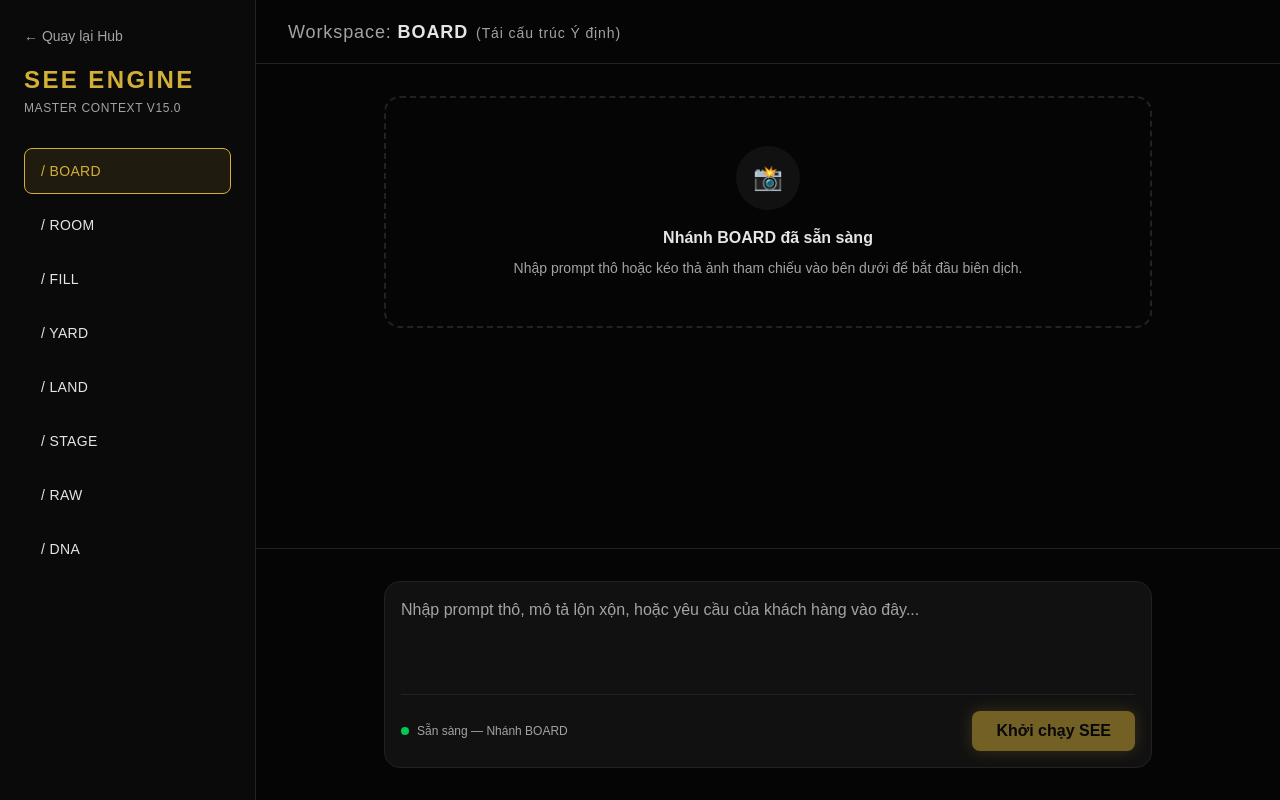
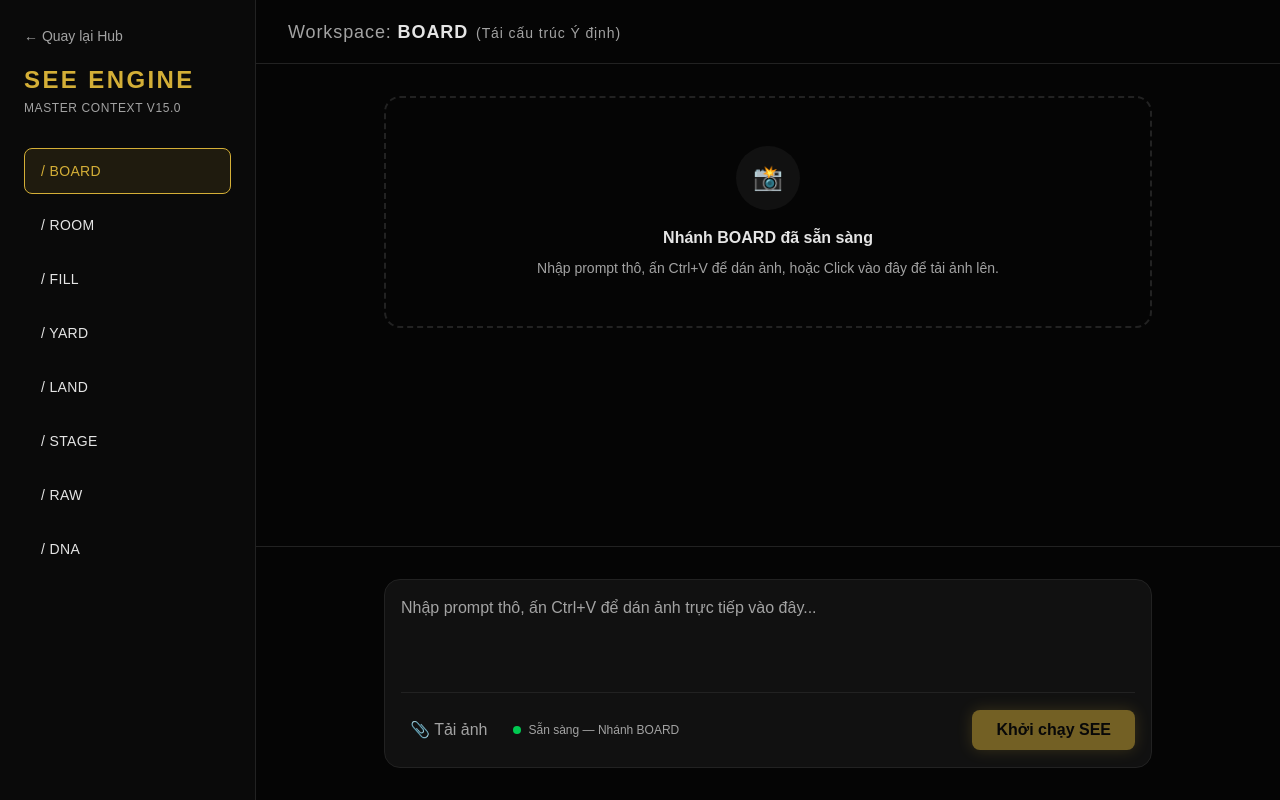
Before and after one commit to nktuanbasic/bigdream-web, a Next.js app: page /see in a window 1280 px wide. Built offline with nearby package versions, Linux system fonts and the light colour scheme.

Commit message:
Feature: Support image upload/paste and fix model name

```diff
--- a/src/app/api/chat/route.ts
+++ b/src/app/api/chat/route.ts
@@ -47,10 +47,20 @@ export async function POST(req: NextRequest) {
     try {
       const google = createGoogleGenerativeAI({ apiKey: keys[i] });
 
+      // Nếu có ảnh, ta phải dùng cấu trúc messages array
+      const imageBase64: string = body.image || '';
+
+      const messagesContent: Array<{ type: 'text' | 'image'; text?: string; image?: string }> = [
+        { type: 'text', text: userMessage }
+      ];
+      if (imageBase64) {
+        messagesContent.push({ type: 'image', image: imageBase64 });
+      }
+
       const result = await generateText({
-        model: google('models/gemini-1.5-flash'),
+        model: google('gemini-1.5-flash'), // Sửa cú pháp model chuẩn
         system: systemPrompt,
-        prompt: userMessage,
+        messages: [{ role: 'user', content: messagesContent }],
         temperature: 0.7,
       });
 
--- a/src/app/see/page.tsx
+++ b/src/app/see/page.tsx
@@ -7,6 +7,7 @@ interface ChatMessage {
   id: string;
   role: 'user' | 'assistant';
   content: string;
+  image?: string | null;
 }
 
 const BRANCHES = [
@@ -25,23 +26,29 @@ export default function SeeWorkspace() {
   const [input, setInput] = useState('');
   const [isLoading, setIsLoading] = useState(false);
   const [activeBranch, setActiveBranch] = useState('BOARD');
+  const [selectedImage, setSelectedImage] = useState<string | null>(null);
 
   const activeInfo = BRANCHES.find(b => b.key === activeBranch);
 
-  async function handleSubmit(e: React.FormEvent) {
-    e.preventDefault();
-    if (!input.trim() || isLoading) return;
+  async function handleSubmit(e?: React.FormEvent) {
+    if (e) e.preventDefault();
+    if ((!input.trim() && !selectedImage) || isLoading) return;
 
-    const userMsg: ChatMessage = { id: Date.now().toString(), role: 'user', content: input };
+    const userMsg: ChatMessage = { id: Date.now().toString(), role: 'user', content: input, image: selectedImage };
     setMessages(prev => [...prev, userMsg]);
+
+    const payloadInput = input;
+    const payloadImage = selectedImage;
+
     setInput('');
+    setSelectedImage(null);
     setIsLoading(true);
 
     try {
       const res = await fetch('/api/chat', {
         method: 'POST',
         headers: { 'Content-Type': 'application/json' },
-        body: JSON.stringify({ message: input, branch: activeBranch }),
+        body: JSON.stringify({ message: payloadInput, branch: activeBranch, image: payloadImage }),
       });
       const data = await res.json();
       const aiMsg: ChatMessage = {
@@ -57,9 +64,37 @@ export default function SeeWorkspace() {
     }
   }
 
+  // Xử lý Ctrl+V dán ảnh
+  function handlePaste(e: React.ClipboardEvent<HTMLTextAreaElement>) {
+    const items = e.clipboardData?.items;
+    if (!items) return;
+
+    for (let i = 0; i < items.length; i++) {
+      if (items[i].type.indexOf('image') !== -1) {
+        const file = items[i].getAsFile();
+        if (file) {
+          const reader = new FileReader();
+          reader.onload = (event) => setSelectedImage(event.target?.result as string);
+          reader.readAsDataURL(file);
+        }
+      }
+    }
+  }
+
+  // Xử lý nút chọn ảnh
+  function handleImageUpload(e: React.ChangeEvent<HTMLInputElement>) {
+    const file = e.target.files?.[0];
+    if (file) {
+      const reader = new FileReader();
+      reader.onload = (event) => setSelectedImage(event.target?.result as string);
+      reader.readAsDataURL(file);
+    }
+  }
+
   function handleBranchSwitch(key: string) {
     setActiveBranch(key);
     setMessages([]);
+    setSelectedImage(null);
   }
 
   return (
@@ -105,12 +140,15 @@ export default function SeeWorkspace() {
         <div className="flex-1 p-8 overflow-y-auto">
           <div className="max-w-3xl mx-auto space-y-6">
             {messages.length === 0 ? (
-              <div className="border-2 border-dashed border-[var(--color-border)] rounded-2xl p-12 flex flex-col items-center justify-center text-center hover:border-[var(--color-gold-base)] transition-colors cursor-pointer group">
+              <div
+                className="border-2 border-dashed border-[var(--color-border)] rounded-2xl p-12 flex flex-col items-center justify-center text-center hover:border-[var(--color-gold-base)] transition-colors cursor-pointer group"
+                onClick={() => document.getElementById('file-upload')?.click()}
+              >
                 <div className="w-16 h-16 rounded-full bg-[var(--color-surface)] flex items-center justify-center mb-4 group-hover:glow-gold transition-all">
                   <span className="text-2xl">📸</span>
                 </div>
                 <h3 className="text-[var(--foreground)] font-bold mb-2">Nhánh {activeBranch} đã sẵn sàng</h3>
-                <p className="text-[var(--color-muted)] text-sm">Nhập prompt thô hoặc kéo thả ảnh tham chiếu vào bên dưới để bắt đầu biên dịch.</p>
+                <p className="text-[var(--color-muted)] text-sm">Nhập prompt thô, ấn Ctrl+V để dán ảnh, hoặc Click vào đây để tải ảnh lên.</p>
               </div>
             ) : (
               messages.map(m => (
@@ -118,6 +156,12 @@ export default function SeeWorkspace() {
                   <span className={`text-xs font-bold uppercase tracking-widest mb-3 block ${m.role === 'user' ? 'text-[var(--color-muted)]' : 'text-[var(--color-gold-base)]'}`}>
                     {m.role === 'user' ? 'Client Request' : `SEE Master / ${activeBranch}`}
                   </span>
+                  {m.image && (
+                    <div className="mb-4">
+                      {/* eslint-disable-next-line @next/next/no-img-element */}
+                      <img src={m.image} alt="Reference" className="max-h-64 rounded-xl border border-[var(--color-border)] object-contain" />
+                    </div>
+                  )}
                   <div className="whitespace-pre-wrap text-[15px] leading-relaxed">
                     {m.content}
                   </div>
@@ -136,23 +180,49 @@ export default function SeeWorkspace() {
 
         {/* Input */}
         <div className="p-8 border-t border-[var(--color-border)] bg-[var(--background)] shrink-0">
-          <form onSubmit={handleSubmit} className="max-w-3xl mx-auto">
+          <form onSubmit={handleSubmit} className="max-w-3xl mx-auto relative">
+            {selectedImage && (
+              <div className="absolute bottom-full left-0 mb-4 p-2 bg-[var(--color-surface)] border border-[var(--color-border)] rounded-xl shadow-lg flex items-start gap-2">
+                {/* eslint-disable-next-line @next/next/no-img-element */}
+                <img src={selectedImage} alt="Preview" className="h-20 w-auto rounded border border-[var(--color-border)] object-cover" />
+                <button
+                  type="button"
+                  onClick={() => setSelectedImage(null)}
+                  className="bg-red-500/10 text-red-500 hover:bg-red-500 hover:text-white rounded-full w-6 h-6 flex items-center justify-center transition-colors"
+                >
+                  ✕
+                </button>
+              </div>
+            )}
             <div className="bg-[var(--color-surface)] border border-[var(--color-border)] rounded-2xl p-4 flex flex-col focus-within:border-[var(--color-gold-base)] transition-colors">
               <textarea
                 value={input}
                 onChange={e => setInput(e.target.value)}
+                onPaste={handlePaste}
+                onKeyDown={(e) => {
+                  if (e.key === 'Enter' && !e.shiftKey) {
+                    e.preventDefault();
+                    handleSubmit();
+                  }
+                }}
                 className="w-full bg-transparent border-none outline-none resize-none text-[var(--foreground)] placeholder-[var(--color-muted)] min-h-[80px]"
-                placeholder="Nhập prompt thô, mô tả lộn xộn, hoặc yêu cầu của khách hàng vào đây..."
+                placeholder="Nhập prompt thô, ấn Ctrl+V để dán ảnh trực tiếp vào đây..."
                 disabled={isLoading}
               />
               <div className="flex justify-between items-center mt-4 pt-4 border-t border-[var(--color-border)]">
-                <span className="text-xs text-[var(--color-muted)] flex items-center gap-2">
-                  <div className={`w-2 h-2 rounded-full ${isLoading ? 'bg-orange-500 animate-pulse' : 'bg-green-500'}`}></div>
-                  {isLoading ? 'Đang chạy phân tích 6 bước' : `Sẵn sàng — Nhánh ${activeBranch}`}
-                </span>
+                <div className="flex items-center gap-4">
+                  <input type="file" accept="image/*" id="file-upload" className="hidden" onChange={handleImageUpload} />
+                  <label htmlFor="file-upload" className="cursor-pointer text-[var(--color-muted)] hover:text-[var(--color-gold-base)] transition-colors p-2 bg-transparent rounded-lg border border-transparent hover:border-[var(--color-gold-base)]/30">
+                    📎 Tải ảnh
+                  </label>
+                  <span className="text-xs text-[var(--color-muted)] flex items-center gap-2">
+                    <div className={`w-2 h-2 rounded-full ${isLoading ? 'bg-orange-500 animate-pulse' : 'bg-green-500'}`}></div>
+                    {isLoading ? 'Đang chạy phân tích 6 bước' : `Sẵn sàng — Nhánh ${activeBranch}`}
+                  </span>
+                </div>
                 <button
                   type="submit"
-                  disabled={isLoading || !input.trim()}
+                  disabled={isLoading || (!input.trim() && !selectedImage)}
                   className="px-6 py-2 bg-[var(--color-gold-base)] text-black font-bold rounded-lg hover:bg-[var(--color-gold-light)] transition-colors glow-gold disabled:opacity-50 disabled:cursor-not-allowed"
                 >
                   Khởi chạy SEE
```
